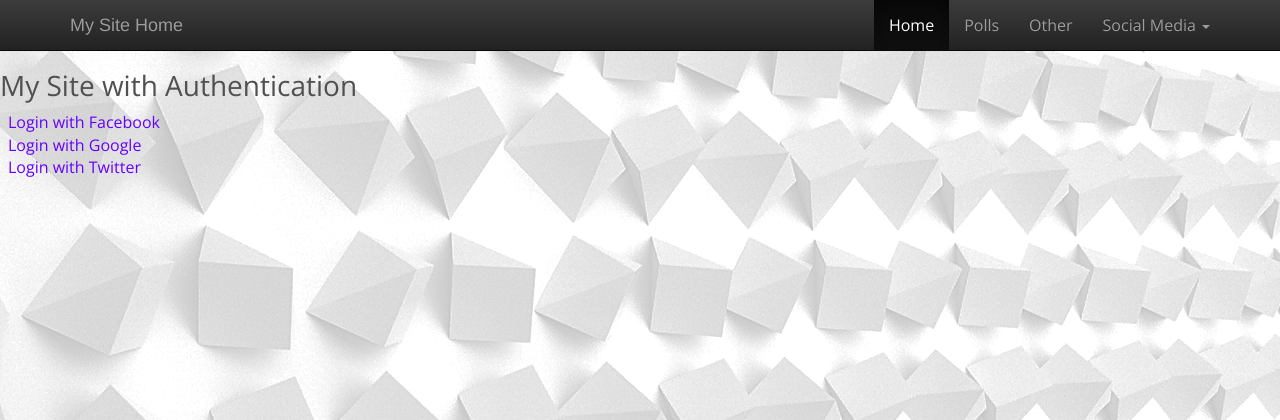
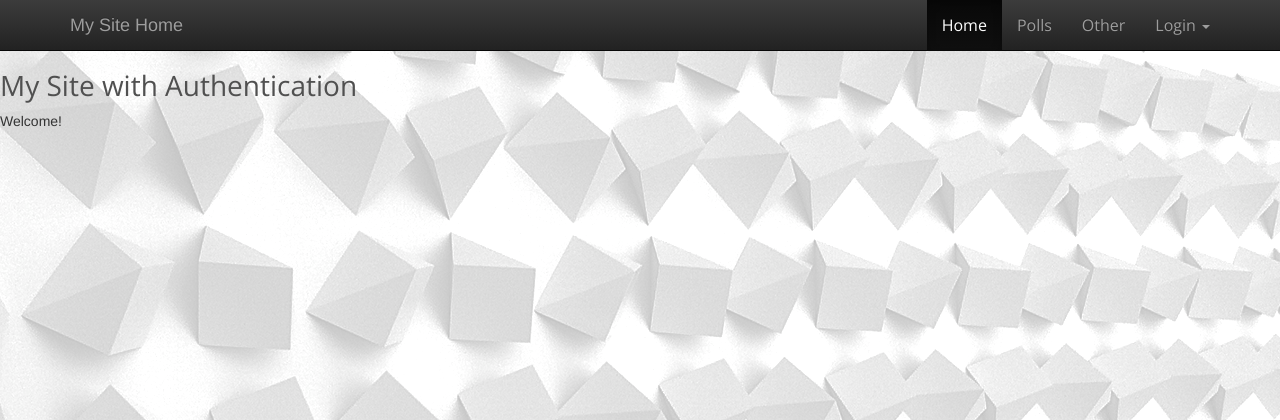
Before and after one commit to dibaggioj/virtualenv_python-3-3_django, a Django app: page / in a window 1280 px wide; the page is wider, and only the part inside the window is pictured. Shown: the top 420 px of that part. Run offline with Django 3.2, Linux system fonts and the light colour scheme; some libraries are stand-ins or nearby versions.

Commit message:
changed navbar to hold user authentication

```diff
--- a/mysite/mysite/templates/mysite/base.html
+++ b/mysite/mysite/templates/mysite/base.html
@@ -25,7 +25,8 @@
  <body>
    {% block main %}{% endblock %}
    <!-- jQuery (necessary for Bootstrap's JavaScript plugins) -->
-   <script src="../../static/js/https://ajax.googleapis.com/ajax/libs/jquery/1.11.0/jquery.min.js"></script>
+   <script src="../../static/js/jquery-1.11.1.min.js"></script>
+{#   <script src="https://ajax.googleapis.com/ajax/libs/jquery/1.11.0/jquery.min.js"></script>#}
    <!-- Include all compiled plugins (below), or include individual files as needed -->
    <script src="../../static/js/bootstrap.min.js"></script>
  </body>
--- a/mysite/mysite/templates/mysite/home.html
+++ b/mysite/mysite/templates/mysite/home.html
@@ -10,7 +10,6 @@
                 <span class="icon-bar"></span>
                 <span class="icon-bar"></span>
 	        </button>
-
             <a class="navbar-brand text-muted" href="/" title="Return home">My Site Home</a>
             <div class="collapse navbar-collapse">
                 <ul class="nav navbar-nav navbar-right">
@@ -20,12 +19,30 @@
                     <li><a href="#">Other</a></li>
                     <!-- <span aria-hidden="true" data-icon="&#xe620;"></span> -->
                     <li class="dropdown">
-              <a href="#" class="dropdown-toggle" data-toggle="dropdown" title="Social media links">Social Media <span class="caret"></span></a>
+                    {% if user and not user.is_anonymous %}
+                        <a href="#" class="dropdown-toggle" data-toggle="dropdown" title="Account">{{ user.username }} <span class="caret"></span></a>
                         <ul class="dropdown-menu" role="menu">
-                <li><a href="#" target="_blank" title="Check John out on LinkedIn">Facebook</a></li>
-                <li><a href="#" target="_blank" title="Check John out on Facebook">Google</a></li>
-                <li><a href="#" target="_blank" title="Follow John on Twitter">Twitter</a></li>
+                            <li>
+                                <a>Hello {{ user.get_full_name|default:user.username }}!</a>
+                            </li>
+                            <li>
+                                <a href="{% url 'auth:logout' %}?next={{ request.path }}">Logout</a>
+                            </li>
                         </ul>
+                    {% else %}
+                        <a href="#" class="dropdown-toggle" data-toggle="dropdown" title="Login or Signup">Login <span class="caret"></span></a>
+                            <ul class="dropdown-menu" role="menu">
+                                <li>
+                                    <a href="{% url 'social:begin' 'facebook' %}?next={{ request.path }}">Login with Facebook</a>
+                                </li>
+                                <li>
+                                    <a href="{% url 'social:begin' 'google-oauth2' %}?next={{ request.path }}">Login with Google</a>
+                                </li>
+                                <li>
+                                    <a href="{% url 'social:begin' 'twitter' %}?next={{ request.path }}">Login with Twitter</a>
+                                </li>
+                            </ul>
+                    {% endif %}
                     </li>
                 </ul>
             </div>
@@ -35,28 +52,7 @@
 
     <div>
         <h1>My Site with Authentication</h1>
+        <p>Welcome!</p>
+    </div>
 
- <p>
-   <ul>
-   {% if user and not user.is_anonymous %}
-     <li>
-       <a>Hello {{ user.get_full_name|default:user.username }}!</a>
-     </li>
-     <li>
-       <a href="{% url 'auth:logout' %}?next={{ request.path }}">Logout</a>
-     </li>
-   {% else %}
-     <li>
-       <a href="{% url 'social:begin' 'facebook' %}?next={{ request.path }}">Login with Facebook</a>
-     </li>
-     <li>
-       <a href="{% url 'social:begin' 'google-oauth2' %}?next={{ request.path }}">Login with Google</a>
-     </li>
-     <li>
-       <a href="{% url 'social:begin' 'twitter' %}?next={{ request.path }}">Login with Twitter</a>
-     </li>
-   {% endif %}
-   </ul>
- </p>
- </div>
 {% endblock %}
```
Also changed, not shown: mysite/db.sqlite3, 1 other file. Lines whose indentation alone changed are shown as unchanged.
